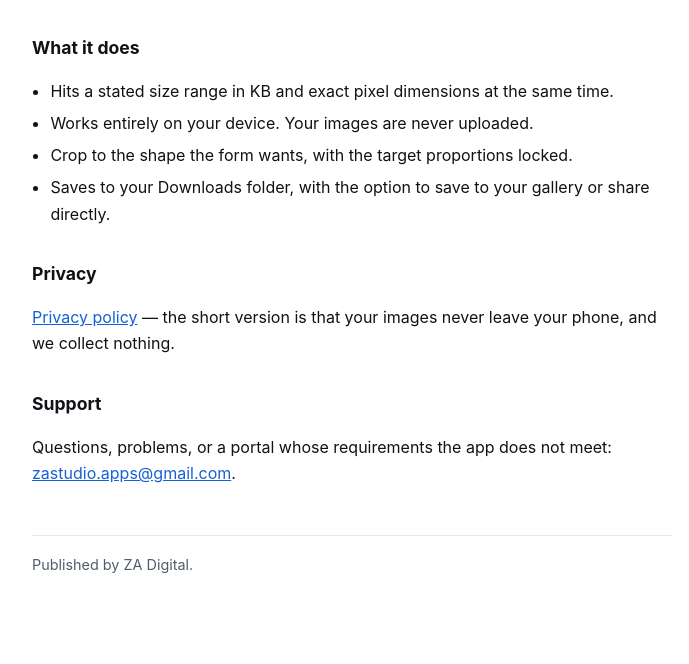
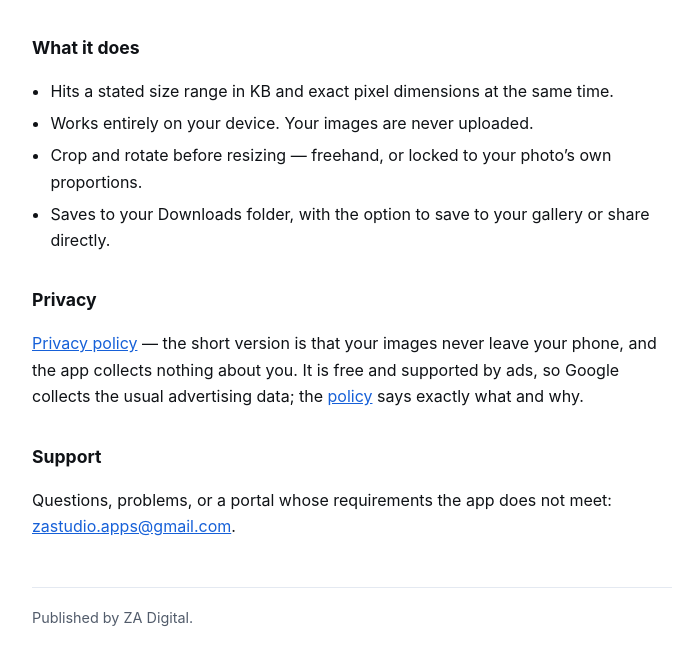
Before and after one commit to zaheerabbass/kbfit-pages, a plain HTML site: page index.html in a window 1280 px wide. Shown: the part 168-832 px from the top of the page, without its empty margins (288-977 px from the left). Drawn offline with Linux system fonts and the light colour scheme.

Commit message:
Correct the last-updated date and two stale claims on the landing page
D-172's findings 2 to 4.

The policy was materially edited on 23 August -- D-156 changed the
publisher name -- while still dated 12 August. A reviewer checking the
listing's publisher against a policy dated before that change gets a
misleading answer.

index.html described the pre-D-118 product: the aspect lock now holds the
source photograph's ratio rather than the target's, disengages when a
preset cannot be honoured under it, and v2 added a free crop mode.

index.html also said "we collect nothing" with no mention of advertising,
while the policy it links to devotes a section to AdMob. The landing page
should not be softer than the document it links to.

The "change your choice from within the app" sentence is left standing
and is now being built (D-172), shipping in versionCode 2.

```diff
--- a/index.html
+++ b/index.html
@@ -35,12 +35,12 @@
 <ul>
   <li>Hits a stated size range in KB and exact pixel dimensions at the same time.</li>
   <li>Works entirely on your device. Your images are never uploaded.</li>
-  <li>Crop to the shape the form wants, with the target proportions locked.</li>
+  <li>Crop and rotate before resizing — freehand, or locked to your photo’s own proportions.</li>
   <li>Saves to your Downloads folder, with the option to save to your gallery or share directly.</li>
 </ul>
 
 <h2>Privacy</h2>
-<p><a href="privacy.html">Privacy policy</a> — the short version is that your images never leave your phone, and we collect nothing.</p>
+<p><a href="privacy.html">Privacy policy</a> — the short version is that your images never leave your phone, and the app collects nothing about you. It is free and supported by ads, so Google collects the usual advertising data; the <a href="privacy.html">policy</a> says exactly what and why.</p>
 
 <h2>Support</h2>
 <p>Questions, problems, or a portal whose requirements the app does not meet: <a href="mailto:zastudio.apps@gmail.com">zastudio.apps@gmail.com</a>.</p>
```
Also changed, not shown: privacy.html (+1 -1 lines).
